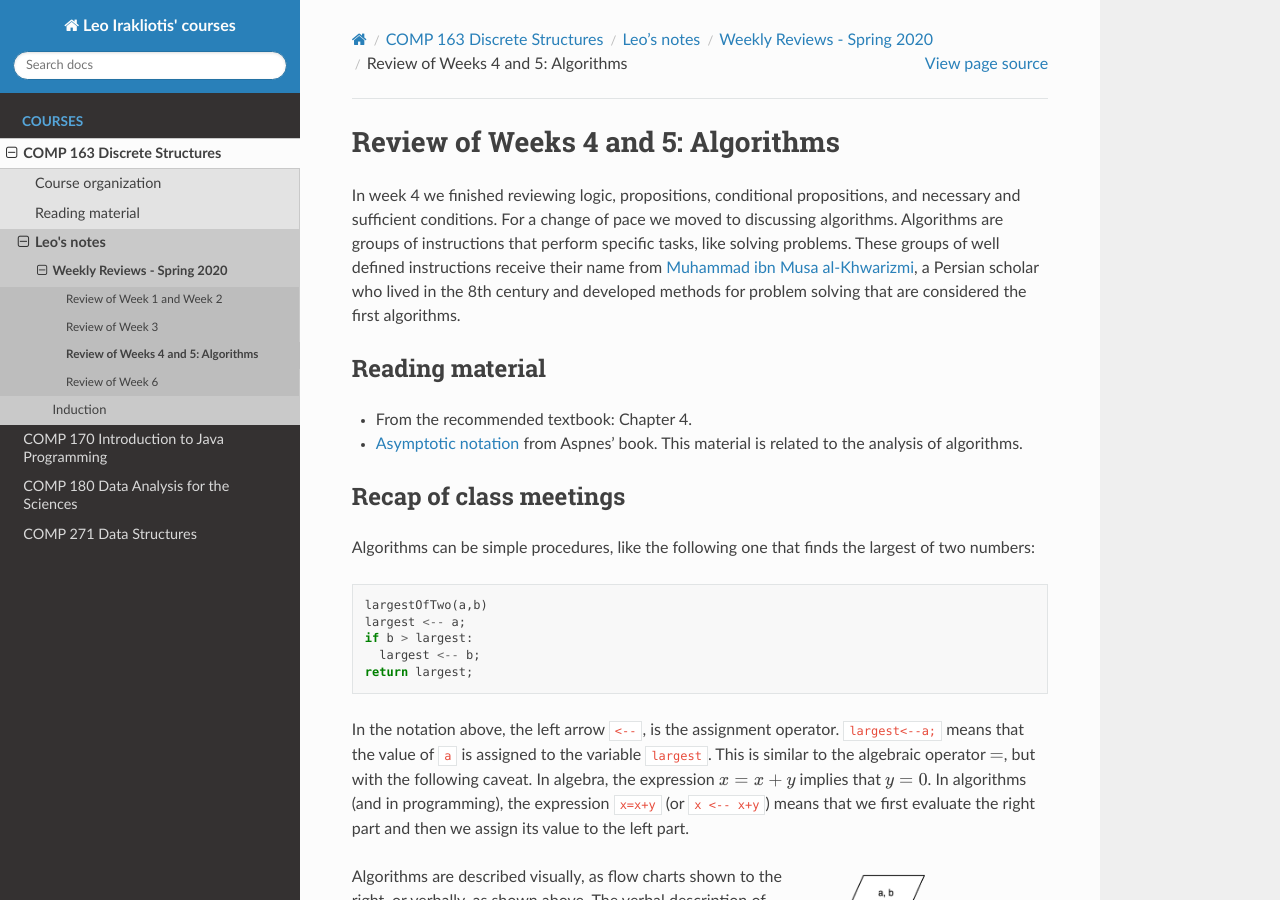
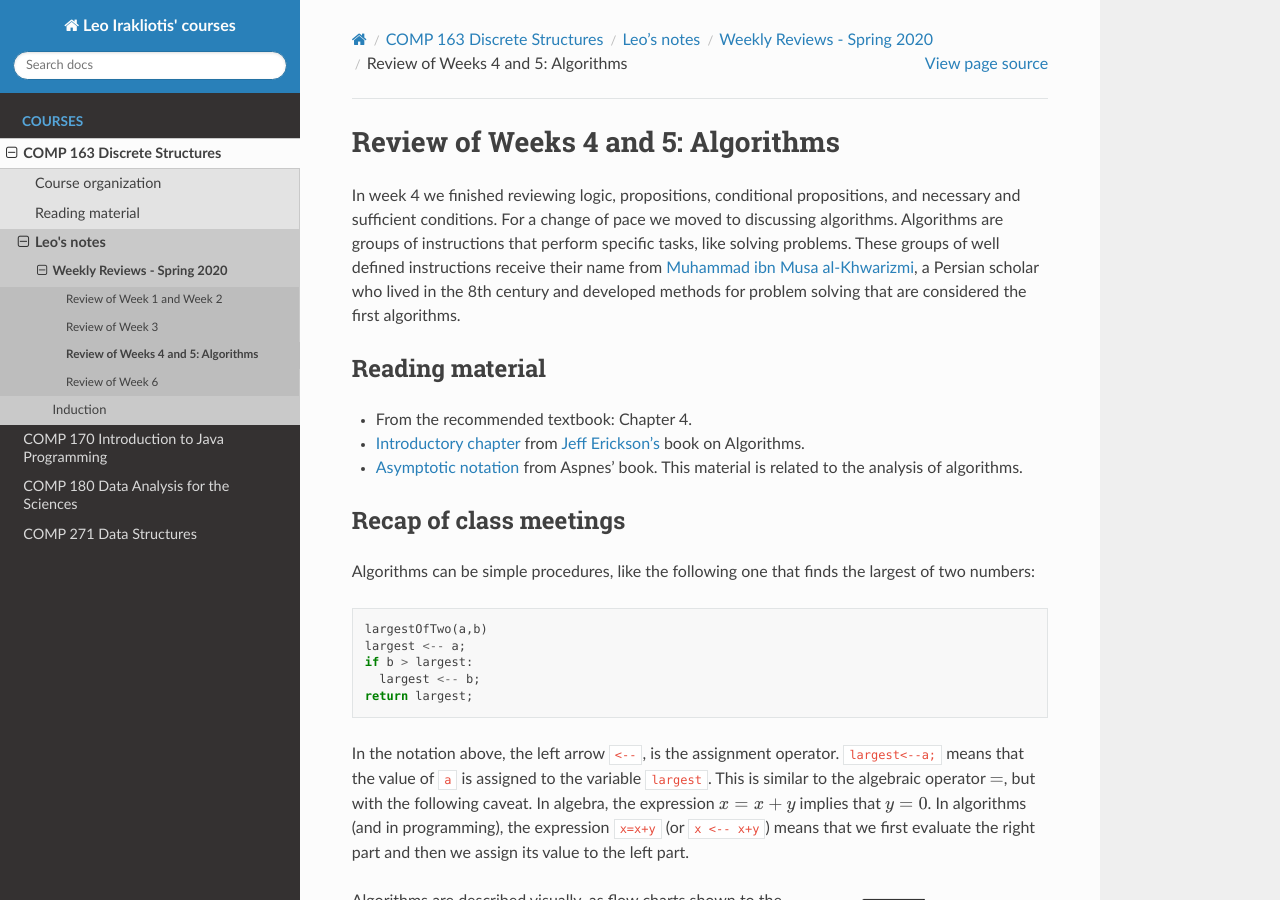
Before and after one commit to sleepyjaree/cdp, a Sphinx documentation site: the page built from source/COMP163/2020Spring/week4.rst, in a window 1280 px wide and 900 px high. Built offline with Sphinx 7.4.7 and the Read the Docs theme 2.0.0, drawn with Linux system fonts in a browser that asks for light colours.

Commit message:
Reading material for algorithms added to COMP 163

```diff
--- a/source/COMP163/2020Spring/week4.rst
+++ b/source/COMP163/2020Spring/week4.rst
@@ -8,6 +8,7 @@ Reading material
 ----------------
 
 * From the recommended textbook: Chapter 4.
+* `Introductory chapter  <https://github.com/lgreco/cdp/blob/master/source/COMP163/OER/Erickson-algorithms.pdf>`_ from `Jeff Erickson's <http://jeffe.cs.illinois.edu/>`_ book on Algorithms.
 * `Asymptotic notation <https://github.com/lgreco/cdp/blob/master/source/COMP163/OER/Aspnes-asymptotic.pdf>`_ from Aspnes' book. This material is related to the analysis of algorithms.
 
 Recap of class meetings
```
Also changed, not shown: source/COMP170/2020Spring/week5.rst (line endings or trailing spaces).
